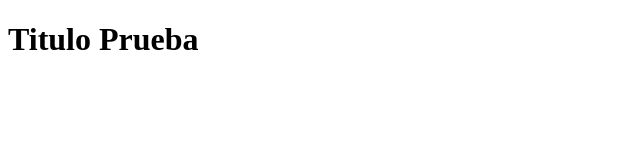
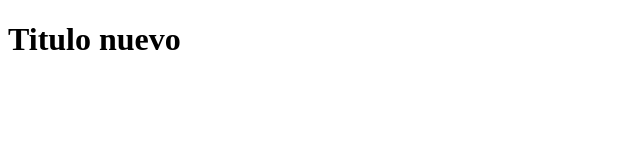
Before and after one commit to ChristianPerezG/GitUdemy, a plain HTML site: page index.html in a window 1280 px wide. Shown: the full height of the page, 0-640 px from the left. Drawn offline with Linux system fonts and the light colour scheme.

Commit message:
Cambio de titulo

```diff
--- a/index.html
+++ b/index.html
@@ -7,6 +7,6 @@
     <title>Demo git</title>
 </head>
 <body>
-    <h1>Titulo Prueba</h1>
+    <h1>Titulo nuevo</h1>
 </body>
 </html>
```
